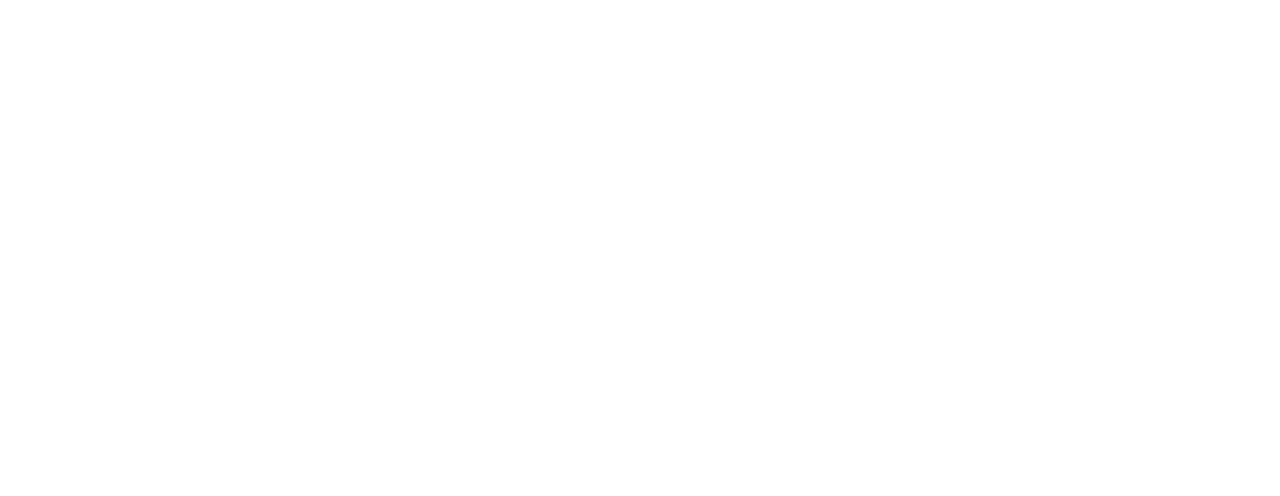
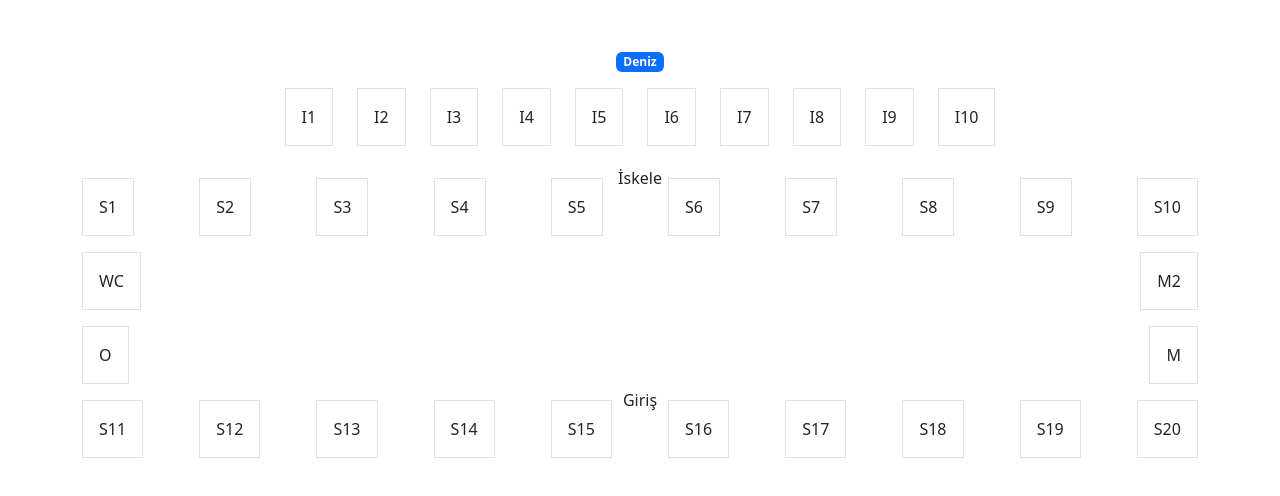
Before and after one commit to AdmOzk/restaurant-managment-mega, a Vue app: page /SeatPlan in a window 1280 px wide. Before the commit this address had no page. Shown: the top 496 px of the page. Built offline with nearby package versions, Linux system fonts and the light colour scheme.

Commit message:
seatplan added

```diff
--- a/src/components/OrderButton/OrderButton.html
+++ b/src/components/OrderButton/OrderButton.html
@@ -1,3 +1,3 @@
 
     <!-- HTML -->
-    <button class="btn btn-info order-btn">Sipariş</button>
+    <button class="btn btn-info order-btn" @click="goToSeatPlan">Sipariş</button>
--- a/src/components/OrderButton/OrderButton.ts
+++ b/src/components/OrderButton/OrderButton.ts
@@ -1,6 +1,17 @@
 import { defineComponent } from 'vue';
+import { useRouter } from 'vue-router';
 
 export default defineComponent({
   name: 'OrderButton',
-  // TS
+  setup() {
+    const router = useRouter();
+
+    function goToSeatPlan() {
+      router.push('/SeatPlan');
+    }
+
+    return {
+      goToSeatPlan
+    };
+  }
 });
--- /dev/null
+++ b/src/components/SeatPlan/SeatPlan.css
@@ -0,0 +1,3 @@
+.SeatPlan {
+    /* CSS  */
+  }
--- /dev/null
+++ b/src/components/SeatPlan/SeatPlan.html
@@ -0,0 +1,149 @@
+<div class="container mt-5 position-relative">
+  <!-- Deniz Row -->
+  <div class="row justify-content-center mb-3">
+    <div class="col-12 text-center">
+      <span class="badge bg-primary">Deniz</span>
+    </div>
+  </div>
+
+  <!-- I1 to I10 Row -->
+  <div class="row justify-content-center mb-3">
+    <div class="col-auto">
+      <div class="border p-3">I1</div>
+    </div>
+    <div class="col-auto">
+      <div class="border p-3">I2</div>
+    </div>
+    <div class="col-auto">
+      <div class="border p-3">I3</div>
+    </div>
+    <div class="col-auto">
+      <div class="border p-3">I4</div>
+    </div>
+    <div class="col-auto">
+      <div class="border p-3">I5</div>
+    </div>
+    <div class="col-auto">
+      <div class="border p-3">I6</div>
+    </div>
+    <div class="col-auto">
+      <div class="border p-3">I7</div>
+    </div>
+    <div class="col-auto">
+      <div class="border p-3">I8</div>
+    </div>
+    <div class="col-auto">
+      <div class="border p-3">I9</div>
+    </div>
+    <div class="col-auto">
+      <div class="border p-3">I10</div>
+    </div>
+  </div>
+
+  <!-- Separator Row -->
+  <div class="row justify-content-center mb-3">
+    <div class="col-12 text-center">
+      <span class="badge bg-secondary"></span>
+    </div>
+  </div>
+
+  <!-- S1 to S10 Row -->
+  <div class="row justify-content-between mb-3 position-relative">
+    <div class="col-auto">
+      <div class="border p-3">S1</div>
+    </div>
+    <div class="col-auto">
+      <div class="border p-3">S2</div>
+    </div>
+    <div class="col-auto">
+      <div class="border p-3">S3</div>
+    </div>
+    <div class="col-auto">
+      <div class="border p-3">S4</div>
+    </div>
+    <div class="col-auto">
+      <div class="border p-3">S5</div>
+    </div>
+
+    <!-- İskele (sabitlenmiş) -->
+    <div class="position-absolute start-50 translate-middle text-center">
+      <div class="p-3">İskele</div>
+    </div>
+
+    <div class="col-auto">
+      <div class="border p-3">S6</div>
+    </div>
+    <div class="col-auto">
+      <div class="border p-3">S7</div>
+    </div>
+    <div class="col-auto">
+      <div class="border p-3">S8</div>
+    </div>
+    <div class="col-auto">
+      <div class="border p-3">S9</div>
+    </div>
+    <div class="col-auto">
+      <div class="border p-3">S10</div>
+    </div>
+  </div>
+
+  <!-- WC ve M2 Row (S10 ve S20 arasında) -->
+  <div class="row justify-content-between mb-3">
+    <div class="col-auto">
+      <div class="border p-3">WC</div> <!-- WC kutusu -->
+    </div>
+    <div class="col-auto">
+      <div class="border p-3">M2</div> <!-- M2 kutusu -->
+    </div>
+  </div>
+
+  <!-- O ve M Row -->
+  <div class="row justify-content-between mb-3">
+    <div class="col-auto">
+      <div class="border p-3">O</div> <!-- O kutusu -->
+    </div>
+    <div class="col-auto">
+      <div class="border p-3">M</div> <!-- M kutusu -->
+    </div>
+  </div>
+
+  <!-- S11 to S20 Row -->
+  <div class="row justify-content-between mb-3 position-relative">
+    <div class="col-auto">
+      <div class="border p-3">S11</div>
+    </div>
+    <div class="col-auto">
+      <div class="border p-3">S12</div>
+    </div>
+    <div class="col-auto">
+      <div class="border p-3">S13</div>
+    </div>
+    <div class="col-auto">
+      <div class="border p-3">S14</div>
+    </div>
+    <div class="col-auto">
+      <div class="border p-3">S15</div>
+    </div>
+
+    <!-- Giriş (sabitlenmiş) -->
+    <div class="position-absolute start-50 translate-middle text-center">
+      <div class="p-3">Giriş</div>
+    </div>
+
+    <div class="col-auto">
+      <div class="border p-3">S16</div>
+    </div>
+    <div class="col-auto">
+      <div class="border p-3">S17</div>
+    </div>
+    <div class="col-auto">
+      <div class="border p-3">S18</div>
+    </div>
+    <div class="col-auto">
+      <div class="border p-3">S19</div>
+    </div>
+    <div class="col-auto">
+      <div class="border p-3">S20</div>
+    </div>
+  </div>
+</div>
--- /dev/null
+++ b/src/components/SeatPlan/SeatPlan.ts
@@ -0,0 +1,6 @@
+import { defineComponent } from 'vue';
+
+export default defineComponent({
+  name: 'SeatPlan',
+  // TS
+});
--- /dev/null
+++ b/src/components/SeatPlan/SeatPlan.vue
@@ -0,0 +1,5 @@
+<template src="./SeatPlan.html"></template>
+
+<script lang="ts" src="./SeatPlan.ts"></script>
+
+<style scoped src="./SeatPlan.css"></style>
```
Also changed, not shown: src/router/index.ts (+6 -1 lines).
